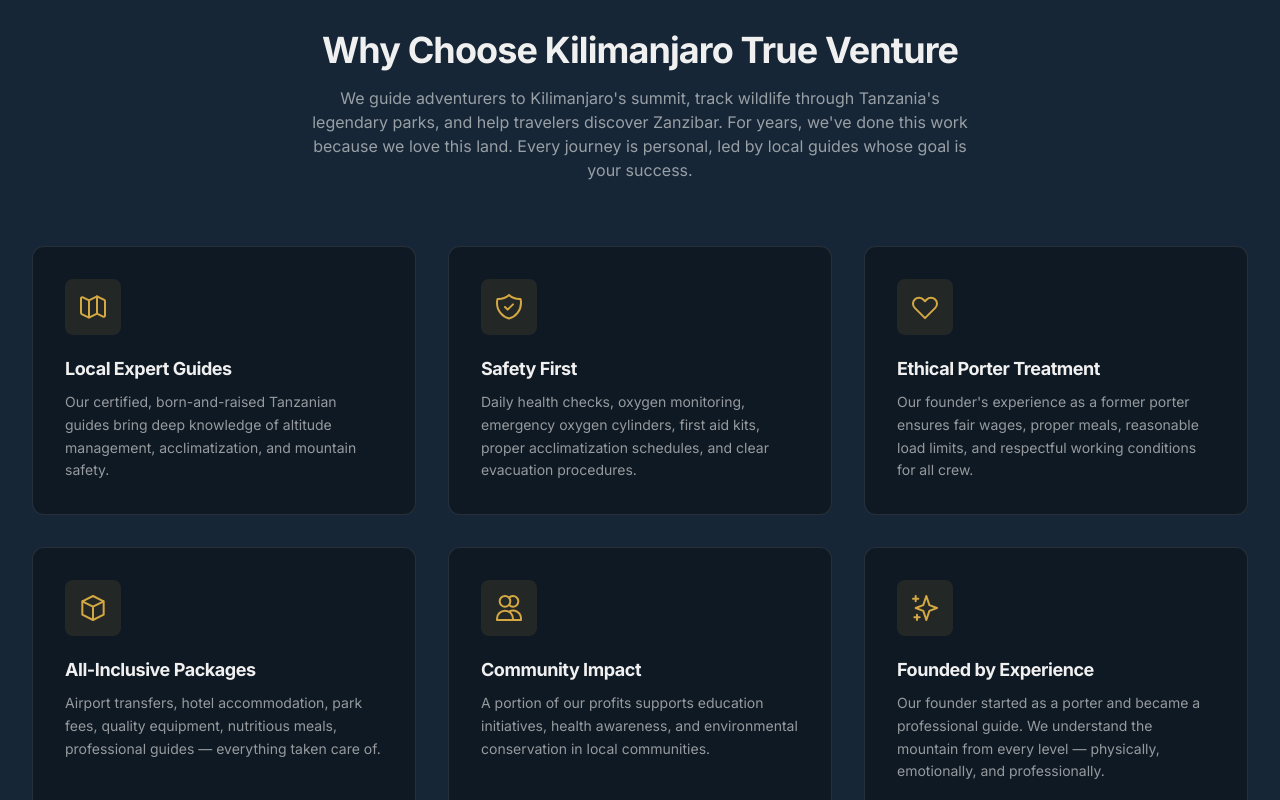
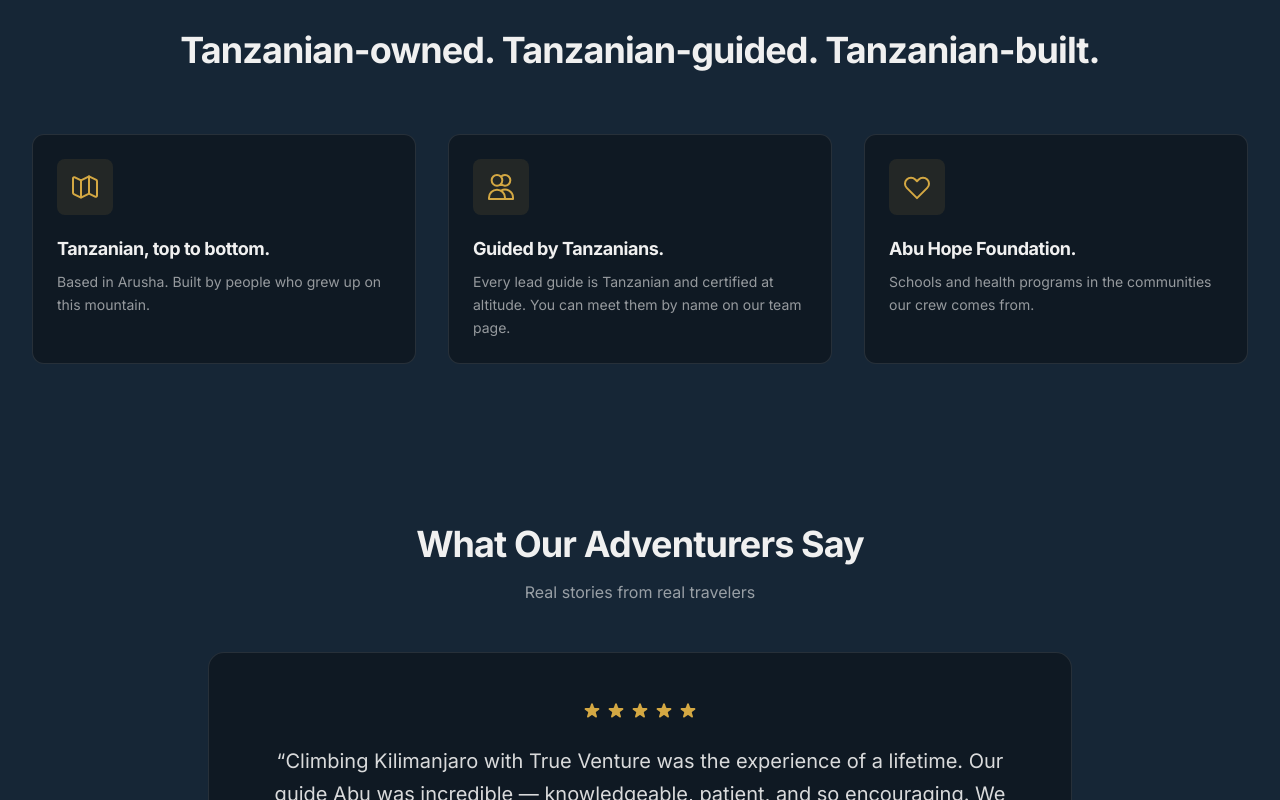
Before and after one commit to eman34/kilimanjaro-true-venture, a Next.js app: page / in a window 1280 px wide. Shown: the part 1680-2480 px from the top of the page. Built offline with nearby package versions, Linux system fonts and the light colour scheme.

Commit message:
Reframe homepage Why Choose Us as Values section (3 cards); tick L4

```diff
--- a/app/page.tsx
+++ b/app/page.tsx
@@ -3,17 +3,12 @@ import FeaturedTours from "@/components/FeaturedTours";
 import TrustStrip from "@/components/TrustStrip";
 import CTABanner from "@/components/CTABanner";
 import TestimonialCarousel from "@/components/TestimonialCarousel";
-import { WHY_CHOOSE_US } from "@/lib/constants";
+import { VALUES } from "@/lib/constants";
 
 const ICONS: Record<string, React.ReactNode> = {
   compass: (
     <svg className="w-8 h-8" fill="none" stroke="currentColor" viewBox="0 0 24 24">
       <path strokeLinecap="round" strokeLinejoin="round" strokeWidth={1.5} d="M9 20l-5.447-2.724A1 1 0 013 16.382V5.618a1 1 0 011.447-.894L9 7m0 13l6-3m-6 3V7m6 10l4.553 2.276A1 1 0 0021 18.382V7.618a1 1 0 00-.553-.894L15 4m0 13V4m0 0L9 7" />
-    </svg>
-  ),
-  shield: (
-    <svg className="w-8 h-8" fill="none" stroke="currentColor" viewBox="0 0 24 24">
-      <path strokeLinecap="round" strokeLinejoin="round" strokeWidth={1.5} d="M9 12l2 2 4-4m5.618-4.016A11.955 11.955 0 0112 2.944a11.955 11.955 0 01-8.618 3.04A12.02 12.02 0 003 9c0 5.591 3.824 10.29 9 11.622 5.176-1.332 9-6.03 9-11.622 0-1.042-.133-2.052-.382-3.016z" />
     </svg>
   ),
   users: (
@@ -24,16 +19,6 @@ const ICONS: Record<string, React.ReactNode> = {
   heart: (
     <svg className="w-8 h-8" fill="none" stroke="currentColor" viewBox="0 0 24 24">
       <path strokeLinecap="round" strokeLinejoin="round" strokeWidth={1.5} d="M4.318 6.318a4.5 4.5 0 000 6.364L12 20.364l7.682-7.682a4.5 4.5 0 00-6.364-6.364L12 7.636l-1.318-1.318a4.5 4.5 0 00-6.364 0z" />
-    </svg>
-  ),
-  package: (
-    <svg className="w-8 h-8" fill="none" stroke="currentColor" viewBox="0 0 24 24">
-      <path strokeLinecap="round" strokeLinejoin="round" strokeWidth={1.5} d="M20 7l-8-4-8 4m16 0l-8 4m8-4v10l-8 4m0-10L4 7m8 4v10M4 7v10l8 4" />
-    </svg>
-  ),
-  trophy: (
-    <svg className="w-8 h-8" fill="none" stroke="currentColor" viewBox="0 0 24 24">
-      <path strokeLinecap="round" strokeLinejoin="round" strokeWidth={1.5} d="M5 3v4M3 5h4M6 17v4m-2-2h4m5-16l2.286 6.857L21 12l-5.714 2.143L13 21l-2.286-6.857L5 12l5.714-2.143L13 3z" />
     </svg>
   ),
 };
@@ -53,22 +38,19 @@ export default function Home() {
 
       <FeaturedTours />
 
-      {/* Why Choose Us */}
+      {/* Values */}
       <section className="py-20 bg-dark-lighter">
         <div className="max-w-7xl mx-auto px-4 md:px-8">
           <div className="text-center mb-16">
-            <h2 className="text-3xl md:text-4xl font-bold text-light mb-4">
-              Why Choose Kilimanjaro True Venture
+            <h2 className="text-3xl md:text-4xl font-bold text-light">
+              Tanzanian-owned. Tanzanian-guided. Tanzanian-built.
             </h2>
-            <p className="text-light/60 max-w-2xl mx-auto">
-              We guide adventurers to Kilimanjaro&apos;s summit, track wildlife through Tanzania&apos;s legendary parks, and help travelers discover Zanzibar. For years, we&apos;ve done this work because we love this land. Every journey is personal, led by local guides whose goal is your success.
-            </p>
           </div>
-          <div className="grid grid-cols-1 md:grid-cols-2 lg:grid-cols-3 gap-8">
-            {WHY_CHOOSE_US.map((item) => (
+          <div className="grid grid-cols-1 md:grid-cols-3 gap-8">
+            {VALUES.map((item) => (
               <div
                 key={item.title}
-                className="bg-dark rounded-xl p-8 border border-white/10 hover:border-secondary/30 transition-all duration-300"
+                className="bg-dark rounded-xl p-6 border border-white/10 hover:border-secondary/30 transition-all duration-300"
               >
                 <div className="w-14 h-14 bg-secondary/10 rounded-lg flex items-center justify-center text-secondary mb-5">
                   {ICONS[item.icon]}
--- a/lib/constants.ts
+++ b/lib/constants.ts
@@ -713,42 +713,24 @@ export const TESTIMONIALS = [
   },
 ];
 
-export const WHY_CHOOSE_US = [
+export const VALUES = [
   {
-    title: "Local Expert Guides",
+    title: "Tanzanian, top to bottom.",
     description:
-      "Our certified, born-and-raised Tanzanian guides bring deep knowledge of altitude management, acclimatization, and mountain safety.",
+      "Based in Arusha. Built by people who grew up on this mountain.",
     icon: "compass",
   },
   {
-    title: "Safety First",
+    title: "Guided by Tanzanians.",
     description:
-      "Daily health checks, oxygen monitoring, emergency oxygen cylinders, first aid kits, proper acclimatization schedules, and clear evacuation procedures.",
-    icon: "shield",
-  },
-  {
-    title: "Ethical Porter Treatment",
-    description:
-      "Our founder's experience as a former porter ensures fair wages, proper meals, reasonable load limits, and respectful working conditions for all crew.",
-    icon: "heart",
-  },
-  {
-    title: "All-Inclusive Packages",
-    description:
-      "Airport transfers, hotel accommodation, park fees, quality equipment, nutritious meals, professional guides — everything taken care of.",
-    icon: "package",
-  },
-  {
-    title: "Community Impact",
-    description:
-      "A portion of our profits supports education initiatives, health awareness, and environmental conservation in local communities.",
+      "Every lead guide is Tanzanian and certified at altitude. You can meet them by name on our team page.",
     icon: "users",
   },
   {
-    title: "Founded by Experience",
+    title: "Abu Hope Foundation.",
     description:
-      "Our founder started as a porter and became a professional guide. We understand the mountain from every level — physically, emotionally, and professionally.",
-    icon: "trophy",
+      "Schools and health programs in the communities our crew comes from.",
+    icon: "heart",
   },
 ];
 
```
Also changed, not shown: 1 other file (tests, documents, lock files or other folders).
